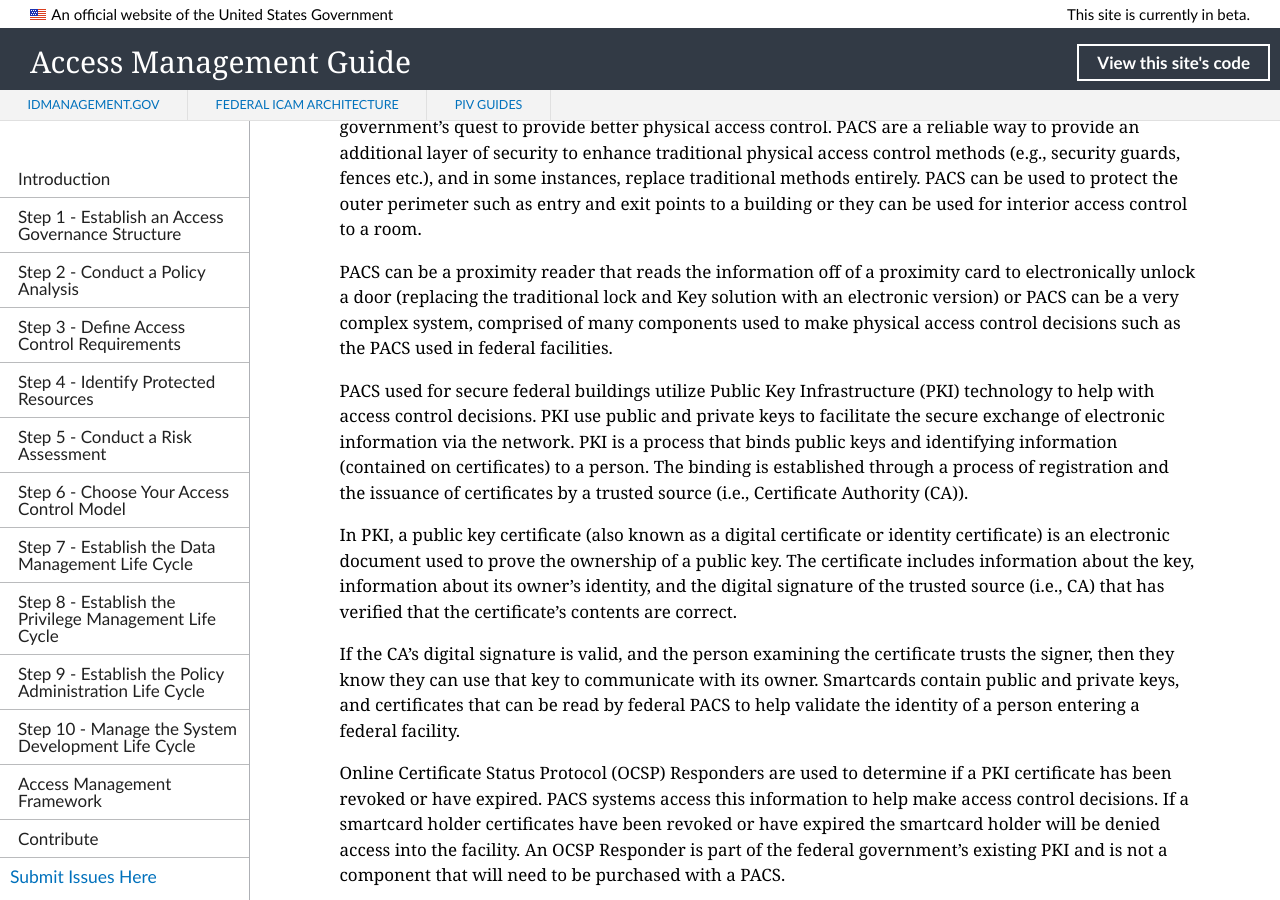
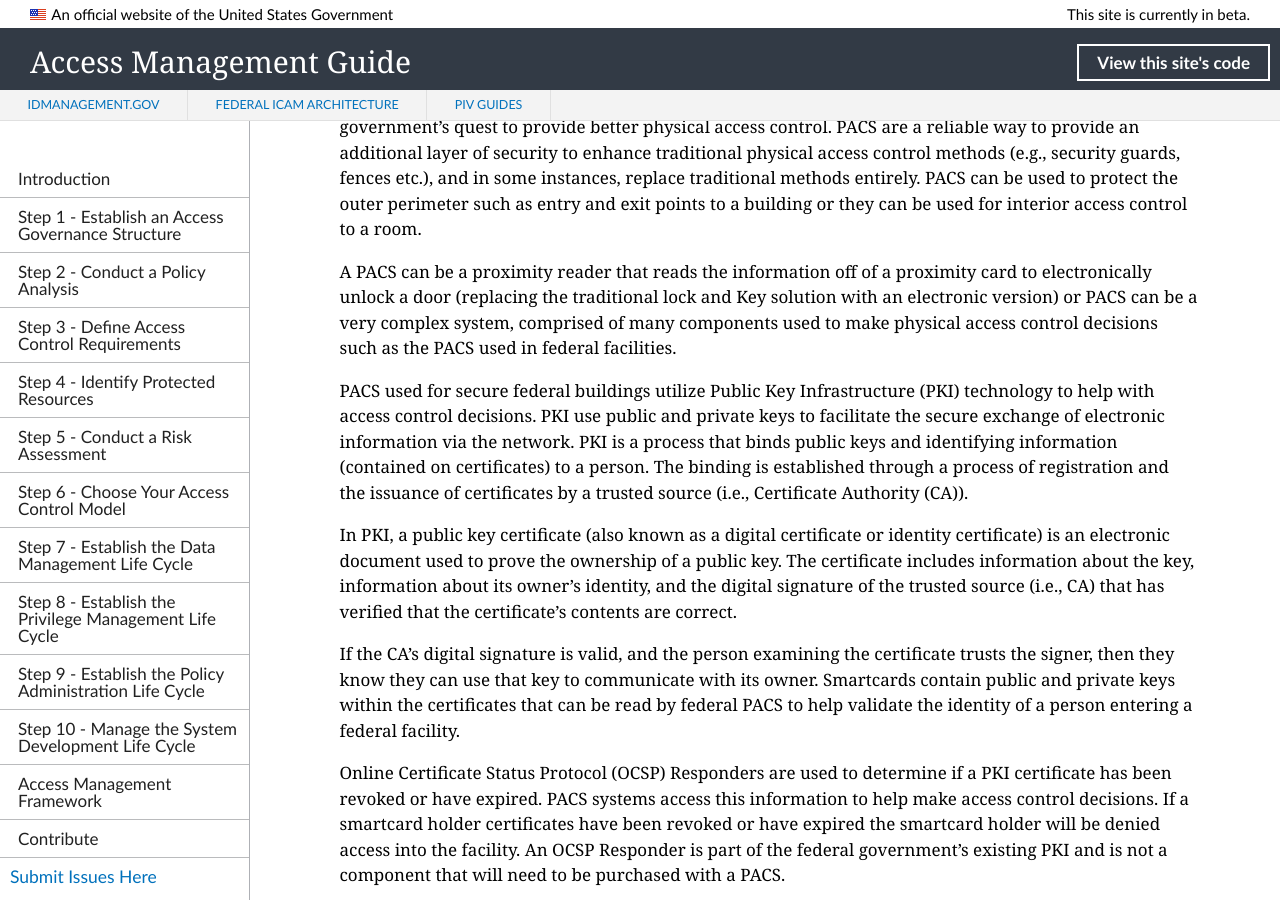
Before and after one commit to GSA/ficam-access, a Jekyll site: the page built from pages/PACS-guide.md, in a window 1280 px wide and 900 px high, scrolled down 912 px. Built offline with Jekyll 4.4.1, drawn with Linux system fonts in a browser that asks for light colours; nearby versions of some CDN libraries.

Commit message:
Public and Private Keys
Updated information to eliminate confusion in regard to public & private keys and the digital certificates.

```diff
--- a/pages/PACS-guide.md
+++ b/pages/PACS-guide.md
@@ -18,13 +18,13 @@ The most recognizable physical access control method and the one synonymous with
 
 As technology advanced and matured, electronic PACS have become a critical component in the federal government’s quest to provide better physical access control.  PACS are a reliable way to provide an additional layer of security to enhance traditional physical access control methods (e.g., security guards, fences etc.), and in some instances, replace traditional methods entirely. PACS can be used to protect the outer perimeter such as entry and exit points to a building or they can be used for interior access control to a room.
 
-PACS can be a proximity reader that reads the information off of a proximity card to electronically unlock a door (replacing the traditional lock and Key solution with an electronic version) or PACS can be a very complex system, comprised of many components used to make physical access control decisions such as the PACS used in federal facilities.
+A PACS can be a proximity reader that reads the information off of a proximity card to electronically unlock a door (replacing the traditional lock and Key solution with an electronic version) or PACS can be a very complex system, comprised of many components used to make physical access control decisions such as the PACS used in federal facilities.
 
 PACS used for secure federal buildings utilize Public Key Infrastructure (PKI) technology to help with access control decisions.  PKI use public and private keys to facilitate the secure exchange of electronic information via the network.  PKI is a process that binds public keys and identifying information (contained on certificates) to a person.  The binding is established through a process of registration and the issuance of certificates by a trusted source (i.e., Certificate Authority (CA)).
 
 In PKI, a public key certificate (also known as a digital certificate or identity certificate) is an electronic document used to prove the ownership of a public key.  The certificate includes information about the key, information about its owner's identity, and the digital signature of the trusted source (i.e., CA) that has verified that the certificate's contents are correct.
 
-If the CA’s digital signature is valid, and the person examining the certificate trusts the signer, then they know they can use that key to communicate with its owner. Smartcards contain public and private keys, and certificates that can be read by federal PACS to help validate the identity of a person entering a federal facility.
+If the CA’s digital signature is valid, and the person examining the certificate trusts the signer, then they know they can use that key to communicate with its owner. Smartcards contain public and private keys within the certificates that can be read by federal PACS to help validate the identity of a person entering a federal facility.
 
 Online Certificate Status Protocol (OCSP) Responders are used to determine if a PKI certificate has been revoked or have expired. PACS systems access this information to help make access control decisions. If a smartcard holder certificates have been revoked or have expired the smartcard holder will be denied access into the facility. An OCSP Responder is part of the federal government’s existing PKI and is not a component that will need to be purchased with a PACS.
 
```
